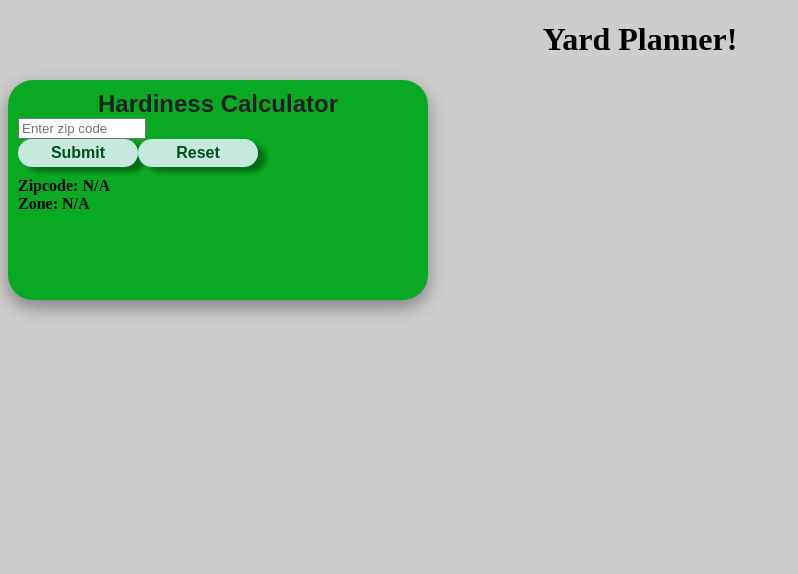
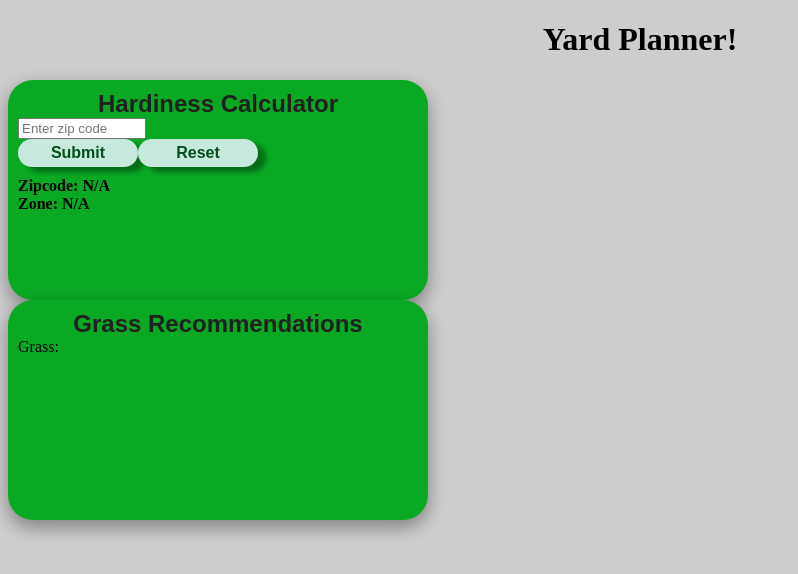
Before and after one commit to drewbrownie21/yard-planner, a React (Vite) app: page / in a window 1280 px wide. Shown: the top 574 px of the page, without its empty margins (0-798 px from the left). Built offline with nearby package versions, Linux system fonts and the light colour scheme.

Commit message:
Adding second tile

```diff
--- a/src/App.tsx
+++ b/src/App.tsx
@@ -1,12 +1,18 @@
+import { Grass } from "./Grass/Grass";
+import { Haridness } from "./Hardiness/Hardiness";
 import { Header } from "./components/Header/Header";
-import { Haridness } from "./hardiness/Hardiness";
 import "./App.css";
+import { useState } from "react";
 
 function App() {
+  const [zone, setZone] = useState("");
+  console.log(zone);
+
   return (
     <main>
       <Header />
-      <Haridness />
+      <Haridness setZone={setZone} zone={zone} />
+      <Grass zone={zone} />
     </main>
   );
 }
--- /dev/null
+++ b/src/Grass/Grass.tsx
@@ -0,0 +1,9 @@
+import Tile from "../components/Tile/Tile";
+
+export function Grass(zone: { zone: string }) {
+  return (
+    <section className="grass">
+      <Tile title={"Grass Recommendations"}>Grass:</Tile>
+    </section>
+  );
+}
--- a/src/components/Header/Header.module.css
+++ b/src/components/Header/Header.module.css
@@ -1,3 +1,3 @@
 .header {
-    text-align: center;
-  }
+  text-align: center;
+}
--- a/src/components/Header/Header.tsx
+++ b/src/components/Header/Header.tsx
@@ -1,4 +1,4 @@
-import styles from "./Header.module.css"
+import styles from "./Header.module.css";
 
 export function Header() {
   return (
--- a/src/hardiness/Hardiness.module.css
+++ b/src/hardiness/Hardiness.module.css
@@ -7,12 +7,12 @@
   width: 30%;
 }
 
-.buttonFlexContainer{
+.buttonFlexContainer {
   display: flex;
   flex-direction: row;
 }
 
-.hardinessResults{
+.hardinessResults {
   padding-top: 10px;
   display: flex;
   flex-direction: column;
--- a/src/hardiness/Hardiness.tsx
+++ b/src/hardiness/Hardiness.tsx
@@ -2,12 +2,16 @@ import { useState } from "react";
 import Tile from "../components/Tile/Tile";
 import { Button } from "../components/Button/Button";
 import styles from "./Hardiness.module.css";
-import  grabZone  from "../../zipcode";
+import grabZone from "../../zipcode";
 
-export function Haridness() {
+type HardinessType = {
+  setZone: (value: string) => void;
+  zone: string;
+};
+
+export function Haridness({ setZone, zone }: HardinessType) {
   const [zipcode, setZipcode] = useState("");
   const [displayZipCode, setDisplayZipCode] = useState("");
-  const [zone, setZone] = useState("")
 
   const handleSubmit = (e: any) => {
     e.preventDefault();
@@ -18,9 +22,9 @@ export function Haridness() {
 
   const handleReset = (e: any) => {
     e.preventDefault();
-    setDisplayZipCode("")
-    setZipcode("")
-  }
+    setDisplayZipCode("");
+    setZipcode("");
+  };
 
   return (
     <section>
@@ -34,8 +38,8 @@ export function Haridness() {
             maxLength={5}
           />
           <div className={styles.buttonFlexContainer}>
-          <Button buttonDisplayText={"Submit"} onClick={handleSubmit}/>
-          <Button buttonDisplayText={"Reset"} onClick={handleReset}/>
+            <Button buttonDisplayText={"Submit"} onClick={handleSubmit} />
+            <Button buttonDisplayText={"Reset"} onClick={handleReset} />
           </div>
           <section className={styles.hardinessResults}>
             <b>Zipcode: {displayZipCode.length > 0 ? displayZipCode : "N/A"}</b>
--- a/zipcode.ts
+++ b/zipcode.ts
@@ -16,8 +16,8 @@ let zipCodesZoneMap: any = {
   "11a": ["70001", "75000"],
   "11b": ["75001", "80000"],
   "12a": ["80001", "85000"],
-    "4b": ["85001", "99999"]
-  }
+  "4b": ["85001", "99999"],
+};
 
 export default function grabZone(zipCode: string) {
   for (const zone in zipCodesZoneMap) {
```
Also changed, not shown: src/components/Button/Button.tsx (+6 -2 lines), src/App.css (line endings or trailing spaces), src/components/Button/Button.module.css (indentation only). Lines whose indentation alone changed are shown as unchanged.
